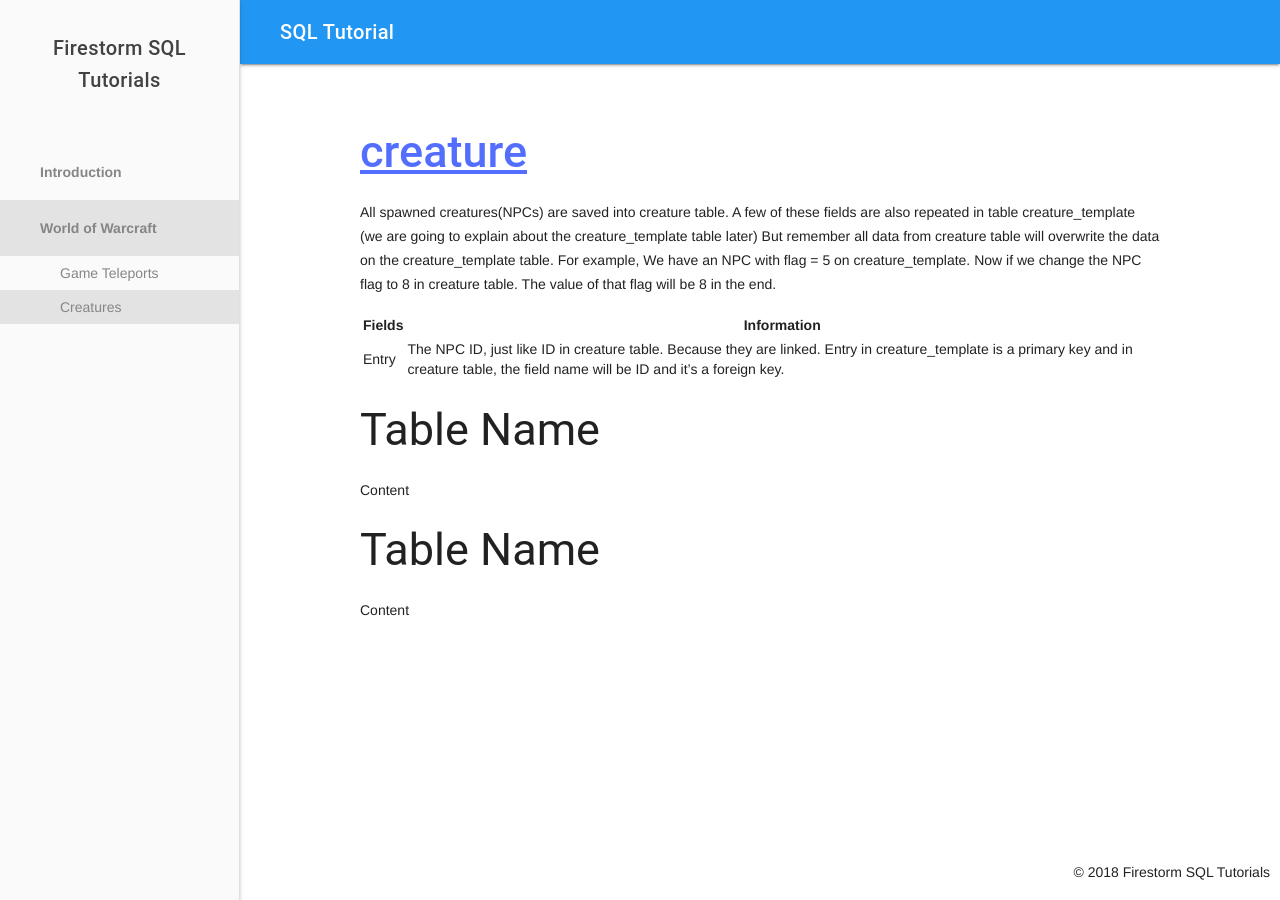
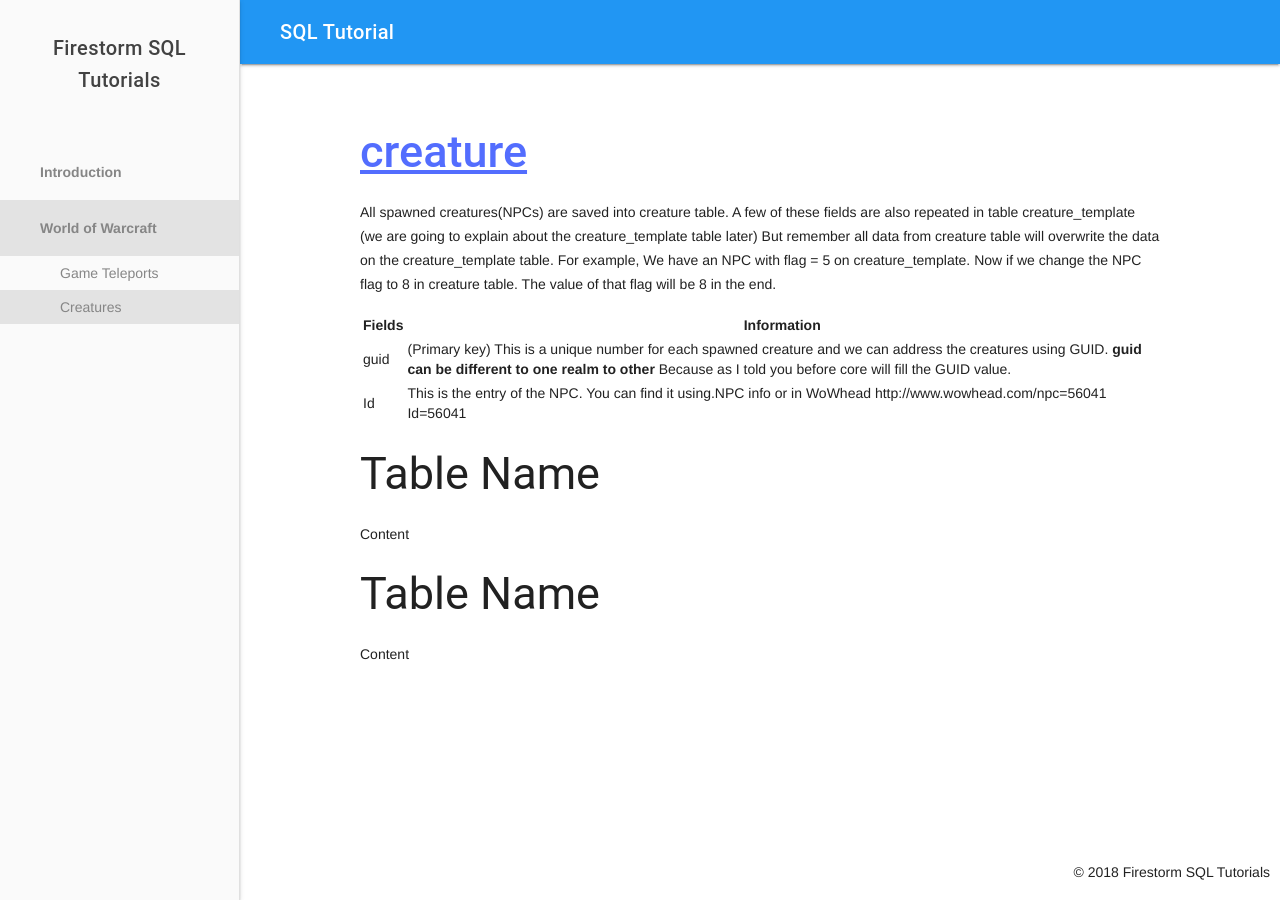
Before and after one commit to MehdiAria/MehdiAria.github.io, a Jekyll site: the page built from world-of-warcraft/creatures.markdown, in a window 1280 px wide. Built offline with Jekyll 4.4.1, drawn with Linux system fonts in a browser that asks for light colours; our own code applies the rules of GitHub Pages for plain Markdown files.

Commit message:
Update creatures.markdown

```diff
--- a/world-of-warcraft/creatures.markdown
+++ b/world-of-warcraft/creatures.markdown
@@ -14,7 +14,8 @@ For example, We have an NPC with flag = 5 on creature_template. Now if we change
 
 | Fields | Information |
 | ------ | ------ |
-| Entry  | The NPC ID, just like ID in creature table. Because they are linked. Entry in creature_template is a primary key and in creature table, the field name will be ID and it’s a foreign key.
+| guid   | (Primary key) This is a unique number for each spawned creature and we can address the creatures using GUID. **guid can be different to one realm to other** Because as I told you before core will fill the GUID value.
+|   Id   | This is the entry of the NPC. You can find it using.NPC info or in WoWhead http://www.wowhead.com/npc=56041 Id=56041
 
 ## Table Name
 
```
